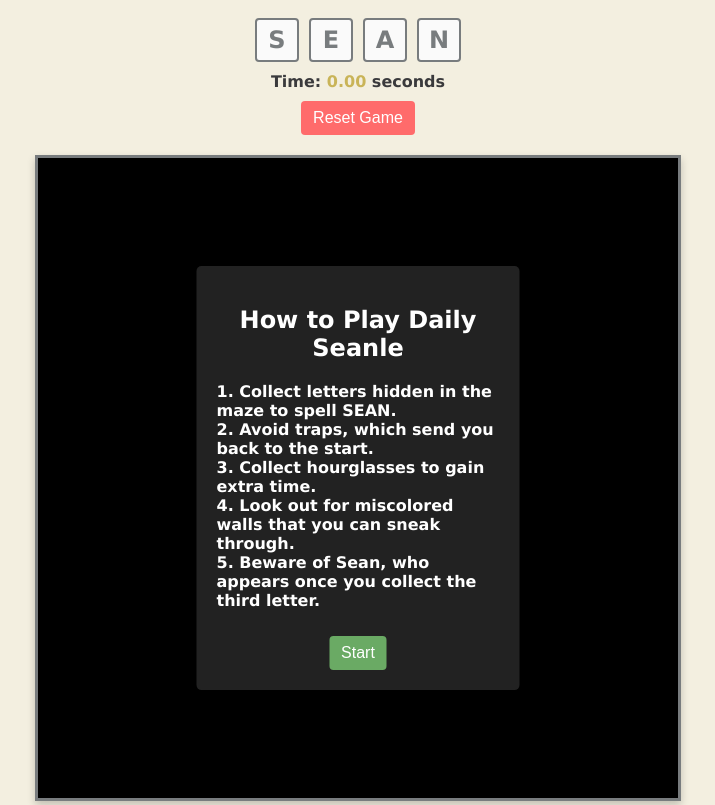
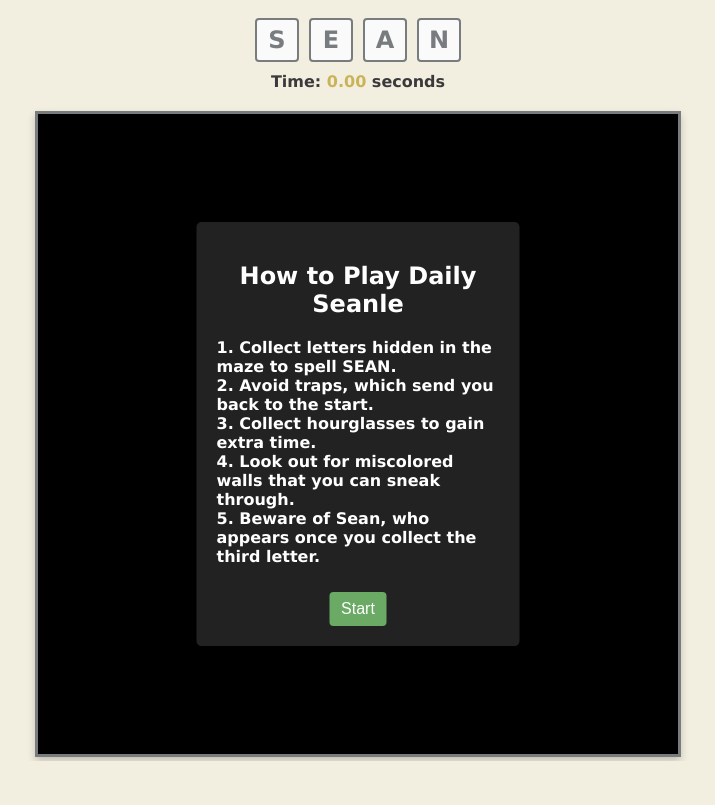
Before and after one commit to QuinnCalzada/DailySeanle-Maze-Game, a plain HTML site: page Seanle/index.html in a window 1280 px wide. Shown: the part 61-866 px from the top of the page, without its empty margins (282-997 px from the left). After the commit the page ends 822 px from the top, so only its background shows below. Drawn offline with Linux system fonts and the light colour scheme.

Commit message:
Update index.html

```diff
--- a/Seanle/index.html
+++ b/Seanle/index.html
@@ -23,9 +23,9 @@
   <div id="infoPanel">
     <div>Time: <span id="timeLabel">0.00</span> seconds</div>
 
-     <!-- Add Reset Button -->
-<button id="resetGameBtn" class="reset-btn">Reset Game</button>
-
+     <!-- Add Reset Button
+   <button id="resetGameBtn" class="reset-btn">Reset Game</button>
+-->
   </div>
 
   <!-- Game Container -->
```
